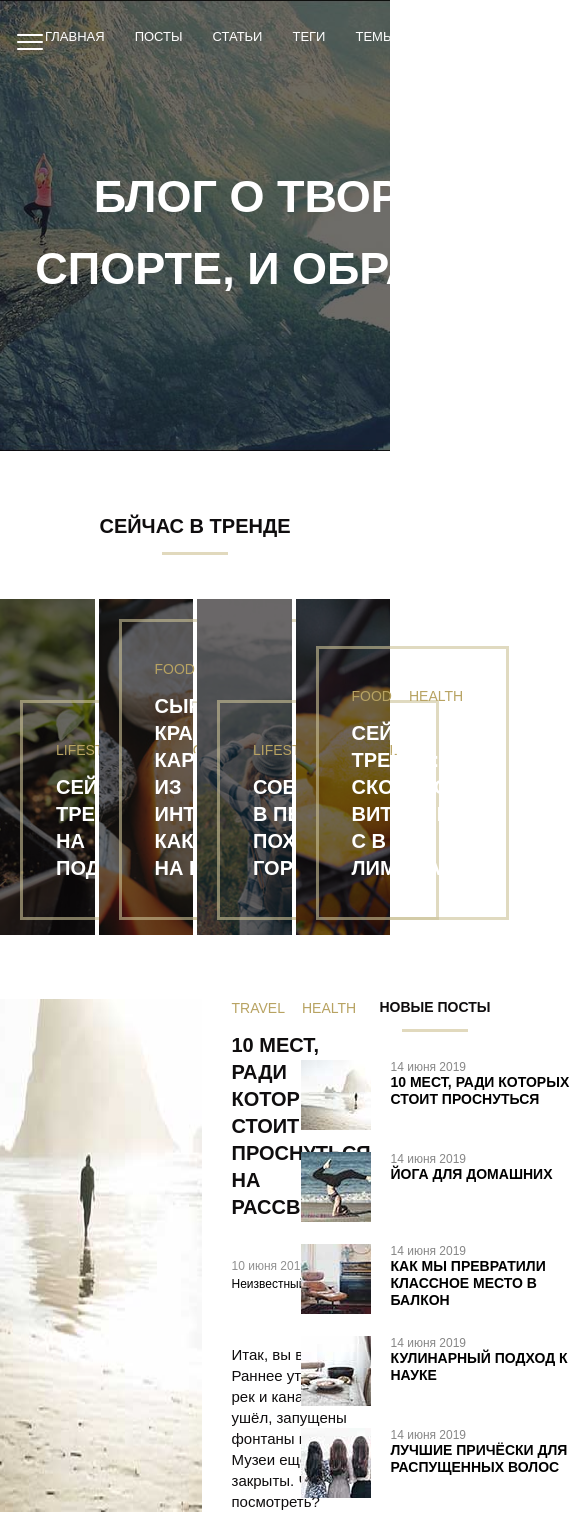
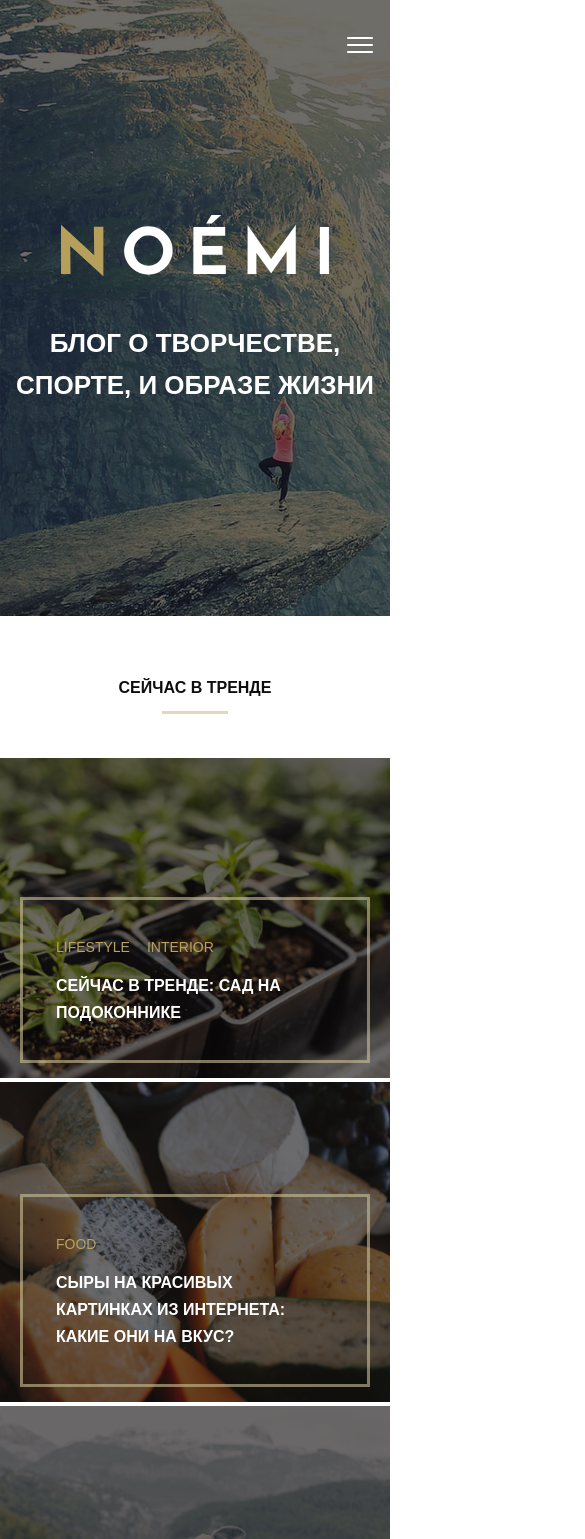
Before and after one commit to Borovochek/mq-diplom, a plain HTML site: page index.html in a window 390 px wide. Shown: the top 1539 px of the page, 585 px wide, since content can reach past the window. Drawn offline with Linux system fonts and the light colour scheme; a web font is replaced by a local one.

Commit message:
Add files via upload

```diff
--- a/css/style.css
+++ b/css/style.css
@@ -96,12 +96,14 @@
     text-transform: uppercase;
     color: #ffffff;
     text-align: center;
+    white-space: pre-wrap;
     margin: auto;
+    max-width: 690px;
+    margin-top: 104px;
+}
 
-    width: 690px;
-    justify-content: center;
-    margin: auto;
-    margin-top: 104px;
+.header-menu__icon {
+    display: none;
 }
 
 /* END HEADER */
@@ -139,6 +141,31 @@
 
 }
 
+.popup-close {
+    position: absolute;
+    height: 30px;
+    width: 30px;
+    font-size: 0;
+    top: -30px;
+    right: 0;
+    border: none;
+    cursor: pointer;
+    background-color: transparent;
+}
+
+.popup-close::before {
+    content: "";
+    display: inline-block;
+    width: 17px;
+    height: 17px;
+    background-image: url(https://raw.githubusercontent.com/Borovochek/mq-diplom/ea11befd58021691f6e266563e4b530ab6467315/svg/form-x.svg);
+    background-repeat: no-repeat;
+    background-position: center;
+    background-size: 17px;
+    border: none;
+}
+
+
 .popup-header {
     display: flex;
     flex-direction: column;
@@ -148,7 +175,7 @@
     color: #0f0d0e;
     font-size: 20px;
     text-decoration: none;
-    margin-bottom: 40px;
+    margin-bottom: 20px;
 }
 
 .popup-header::after {
@@ -174,7 +201,7 @@
 .select-group {
     display: flex;
     flex-direction: column;
-    margin-bottom: 30px;
+    margin-bottom: 20px;
 }
 
 .select-text {
@@ -215,7 +242,7 @@
 
 .radio-wrp {
     display: flex;
-    margin-bottom: 30px;
+    margin-bottom: 20px;
 }
 
 .radio-group {
@@ -253,7 +280,7 @@
 }
 
 .field-group {
-    margin-bottom: 24px;
+    margin-bottom: 15px;
 }
 
 .field-textarea {
@@ -263,6 +290,7 @@
     background-color: #f4f7f6;
     border: none;
     outline: none;
+    margin-top: 10px;
 }
 
 .field-textarea:focus {
@@ -289,7 +317,6 @@
     border: none;
     outline: none;
     background-color: #b59f5b;
-    margin-bottom: 54px;
 
     font-family: open-sans-b, Arial, sans-serif;
     text-transform: uppercase;
@@ -302,30 +329,6 @@
     background-color: #323232;
 }
 
-.popup-close {
-    position: absolute;
-    /* clip: rect(1px 1px 1px 1px); */
-    height: 30px;
-    width: 30px;
-    font-size: 0;
-    top: -30px;
-    right: 0;
-    border: none;
-    cursor: pointer;
-    background-color: rgba(0, 0, 0, 0.6);
-}
-
-.popup-close::before {
-    content: "";
-    display: inline-block;
-    width: 17px;
-    height: 17px;
-    background-image: url(https://raw.githubusercontent.com/Borovochek/mq-diplom/ea11befd58021691f6e266563e4b530ab6467315/svg/form-x.svg);
-    background-repeat: no-repeat;
-    background-position: center;
-    background-size: 17px;
-    border: none;
-}
 
 /* END POPUP */
 
@@ -373,6 +376,7 @@
 .trend-article {
     display: flex;
     align-items: end;
+    justify-content: center;
     width: calc(25% - (12px / 4));
     min-height: 320px;
     padding: 20px 20px 15px 20px;
@@ -447,9 +451,21 @@
     margin-left: auto;
     margin-right: auto;
     margin-bottom: 64px;
+
+    /* display: flex;
+        justify-content: space-between;
+        max-width: 1200px;
+        gap: 120px;
+        padding: 0 15px 0 15px;
+        margin-left: auto;
+        margin-right: auto;
+        margin-bottom: 64px; */
 }
 
 .main-posts {
+    display: flex;
+    flex-direction: column;
+    flex-wrap: wrap;
     width: 100%;
     margin-right: 120px;
 }
@@ -649,7 +665,7 @@
 }
 
 .search-field {
-    width: 221px;
+    width: 100%;
     height: 48px;
     border: none;
     outline: none;
@@ -1000,16 +1016,51 @@
     color: #a0a0a0;
 }
 
-@media (min-width: 640px) and (max-width: 1200px) {
+@media (max-width: 1200px) {
 
     .header-container {
         margin-left: 30px;
         margin-right: 30px;
     }
 
-    .page {
-        margin-left: 30px;
-        margin-right: 30px;
+    .header {
+        background-image: url(https://raw.githubusercontent.com/Borovochek/mq-diplom/refs/heads/main/images/banner-bg-tablet.jpg);
+        background-position: center;
+        margin-bottom: 50px;
+        padding-top: 42px;
+        padding-bottom: 100px;
+    }
+
+    .menu-list {
+        display: none;
+    }
+
+    .header-menu__icon {
+        display: inline-block;
+    }
+
+    .header-title {
+        font-size: 40px;
+    }
+
+    .trends-header__link {
+        font-size: 18px;
+    }
+
+    .trend-header__link {
+        font-size: 17px;
+    }
+
+    .article-header-link {
+        font-size: 17px;
+    }
+
+    .prodacts-header__link {
+        font-size: 18px;
+    }
+
+    .prodact-header__link {
+        font-size: 18px;
     }
 
     .trend__wrp {
@@ -1018,7 +1069,12 @@
 
     .trend-article {
         width: calc((100% - 4px) / 2);
-        min-height: 248px;
+    }
+
+    .page {
+        padding: 0 35px 0 35px;
+        margin-left: auto;
+        margin-right: auto;
     }
 
     .main-article {
@@ -1028,6 +1084,10 @@
         border-bottom: 1px solid #eeeeee;
         padding-bottom: 22px;
         margin-bottom: 42px;
+    }
+
+    .popup-header {
+        font-size: 18px;
     }
 
     .main-posts {
@@ -1040,18 +1100,10 @@
 
     .prodacts__wrp {
         flex-wrap: wrap;
-        /* justify-content: space-between;
-        width: 100%;
-        gap: 43px;
-        padding: 0 20px; */
     }
 
     .prodacts-article {
-        /* display: flex;
-        flex-direction: column; */
         width: calc((100% - 72px) / 2);
-        /* padding-left: 22px;
-        padding-right: 22px; */
     }
 
     .prodact-img {
@@ -1068,3 +1120,136 @@
         margin-right: 30px;
     }
 }
+
+@media (max-width: 639px) {
+
+    .header {
+        background-image: url(https://raw.githubusercontent.com/Borovochek/mq-diplom/refs/heads/main/images/banner-mobile.jpg);
+        background-position: center;
+        margin-bottom: 45px;
+        padding-top: 30px;
+        padding-bottom: 210px;
+    }
+
+    .header-container {
+        margin-left: 15px;
+        margin-right: 15px;
+        flex-direction: column-reverse;
+        min-height: 250px;
+    }
+
+    .logo {
+        width: 268px;
+    }
+
+    .menu-list {
+        display: none;
+    }
+
+    .header-menu__icon {
+        display: inline-block;
+        position: absolute;
+        top: 30px;
+        right: 15px;
+    }
+
+    .header-title {
+        font-size: 26px;
+        margin-top: 43px;
+    }
+
+    .popup-header {
+        font-size: 18px;
+    }
+
+    .trends-header__link {
+        font-size: 16px;
+    }
+
+    .trend-article {
+        width: 100%;
+    }
+
+    .trend-header__link {
+        font-size: 16px;
+    }
+
+    .article-header-link {
+        font-size: 17px;
+    }
+
+    .article-text {
+        font-size: 14px;
+    }
+
+    .prodacts-header__link {
+        font-size: 16px;
+    }
+
+    .prodact-header__link {
+        font-size: 17px;
+    }
+
+    .page {
+        padding: 0 15px 0 15px;
+        margin-left: auto;
+        margin-right: auto;
+        flex-direction: column;
+    }
+
+    .trend__wrp {
+        flex-wrap: wrap;
+    }
+
+    .trend-article__wrp {
+        width: 100%;
+    }
+
+    .main-article {
+        display: flex;
+        flex-direction: column;
+        width: 100%;
+        border-bottom: 1px solid #eeeeee;
+        padding-bottom: 22px;
+        margin-bottom: 42px;
+    }
+
+    .main-posts {
+        margin-right: 30px;
+    }
+
+    .side-column {
+        width: 100%;
+    }
+
+    .search-field-hint {
+        width: 100%;
+    }
+
+    .article-img {
+        margin-right: 0;
+    }
+
+    .prodacts__wrp {
+        flex-wrap: wrap;
+        flex-direction: column;
+    }
+
+    .prodacts-article {
+        width: 100%;
+    }
+
+    .prodact-img {
+        width: 100%;
+    }
+
+    .aside-prodacts {
+        margin-left: 15px;
+        margin-right: 15px;
+    }
+
+    .footer {
+        margin-left: 15px;
+        margin-right: 15px;
+    }
+}
```
